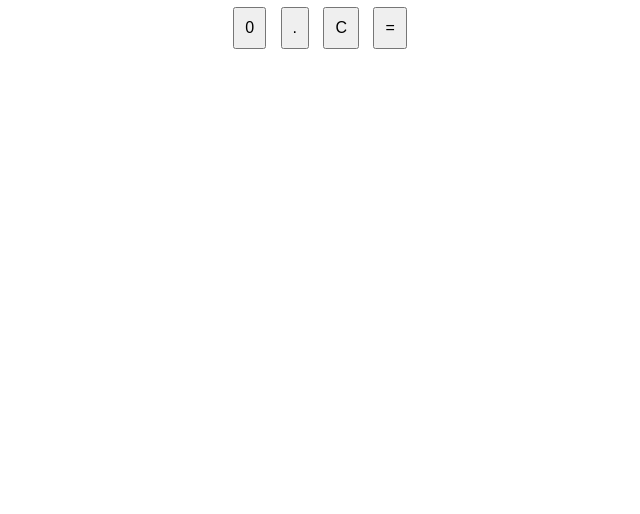
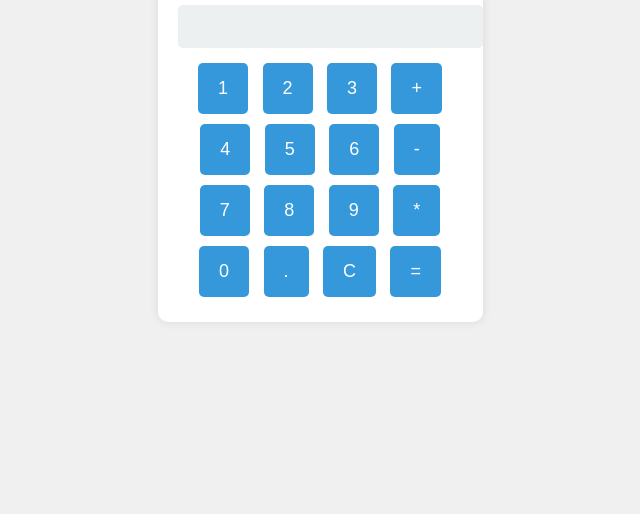
Before and after one commit to Tenithraj/Pdf, a plain HTML site: page index.html in a window 1280 px wide. Shown: the part 286-800 px from the top of the page, without its empty margins (320-960 px from the left). Drawn offline with Linux system fonts and the light colour scheme.

Commit message:
Update index.html

```diff
--- a/index.html
+++ b/index.html
@@ -4,24 +4,63 @@
 <head>
     <meta charset="UTF-8">
     <meta name="viewport" content="width=device-width, initial-scale=1.0">
-    <title>Simple Calculator</title>
+    <title>Styled Calculator</title>
     <style>
         body {
             font-family: Arial, sans-serif;
             text-align: center;
+            background-color: #f0f0f0;
+            margin: 0;
+            padding: 0;
+            display: flex;
+            flex-direction: column;
+            align-items: center;
+            justify-content: center;
+            height: 100vh;
         }
 
-        input, button {
+        #calculator {
+            background-color: #ffffff;
+            border-radius: 10px;
+            box-shadow: 0 0 10px rgba(0, 0, 0, 0.1);
+            padding: 20px;
+            margin: 20px;
+            max-width: 300px;
+        }
+
+        #display {
+            width: 100%;
+            margin-bottom: 10px;
+            padding: 10px;
+            font-size: 20px;
+            background-color: #ecf0f1;
+            border: none;
+            border-radius: 5px;
+            color: #333;
+        }
+
+        button {
             margin: 5px;
-            padding: 10px;
-            font-size: 16px;
+            padding: 15px 20px;
+            font-size: 18px;
+            cursor: pointer;
+            border: none;
+            border-radius: 5px;
+            background-color: #3498db;
+            color: white;
+            transition: background-color 0.3s;
+        }
+
+        button:hover {
+            background-color: #2980b9;
         }
     </style>
 </head>
 
 <body>
 
-    <h1>Simple Calculator</h1>
+    <div id="calculator">
+        <h1>Styled Calculator</h1>
 
         <input type="text" id="display" disabled>
 
@@ -52,8 +91,7 @@
         <button onclick="appendToDisplay('.')">.</button>
         <button onclick="clearDisplay()">C</button>
         <button onclick="calculateResult()">=</button>
-
-    <br>
+    </div>
 
     <script>
         function appendToDisplay(value) {
```
Lines whose indentation alone changed are shown as unchanged.
